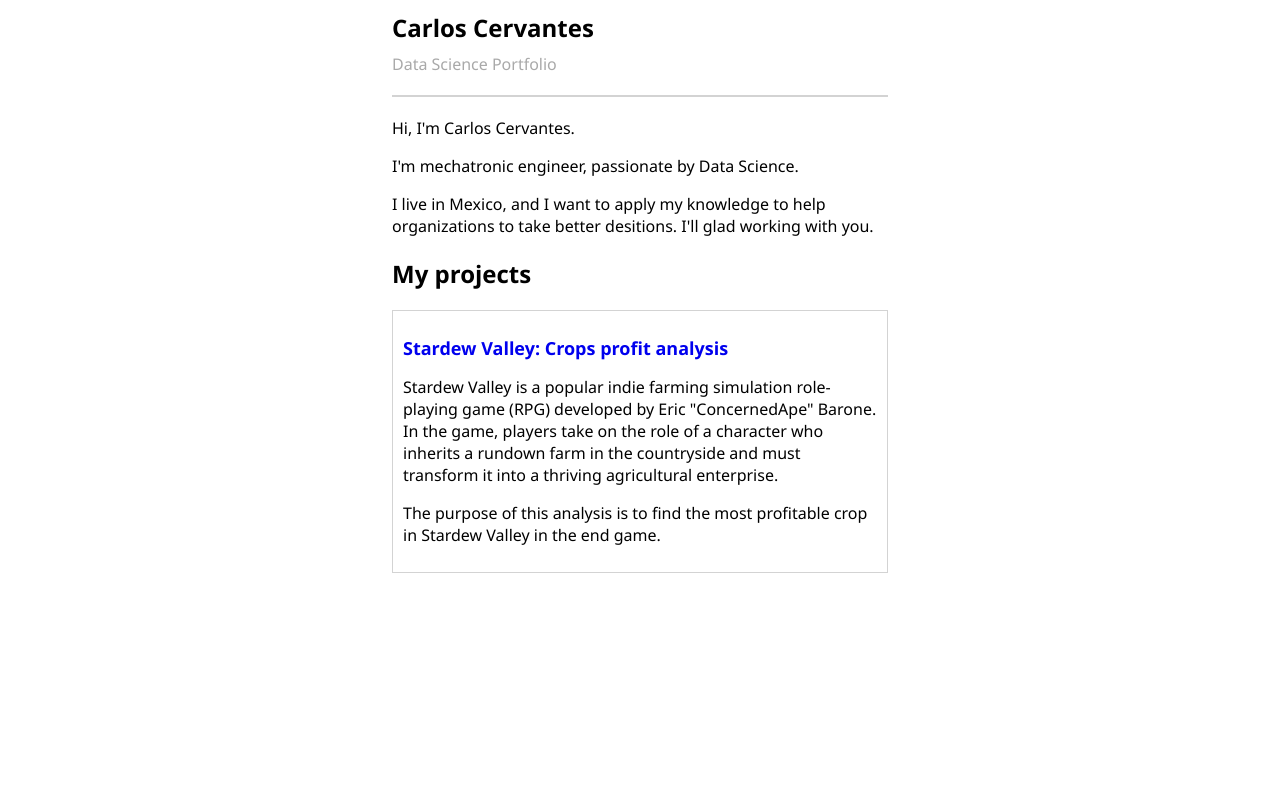
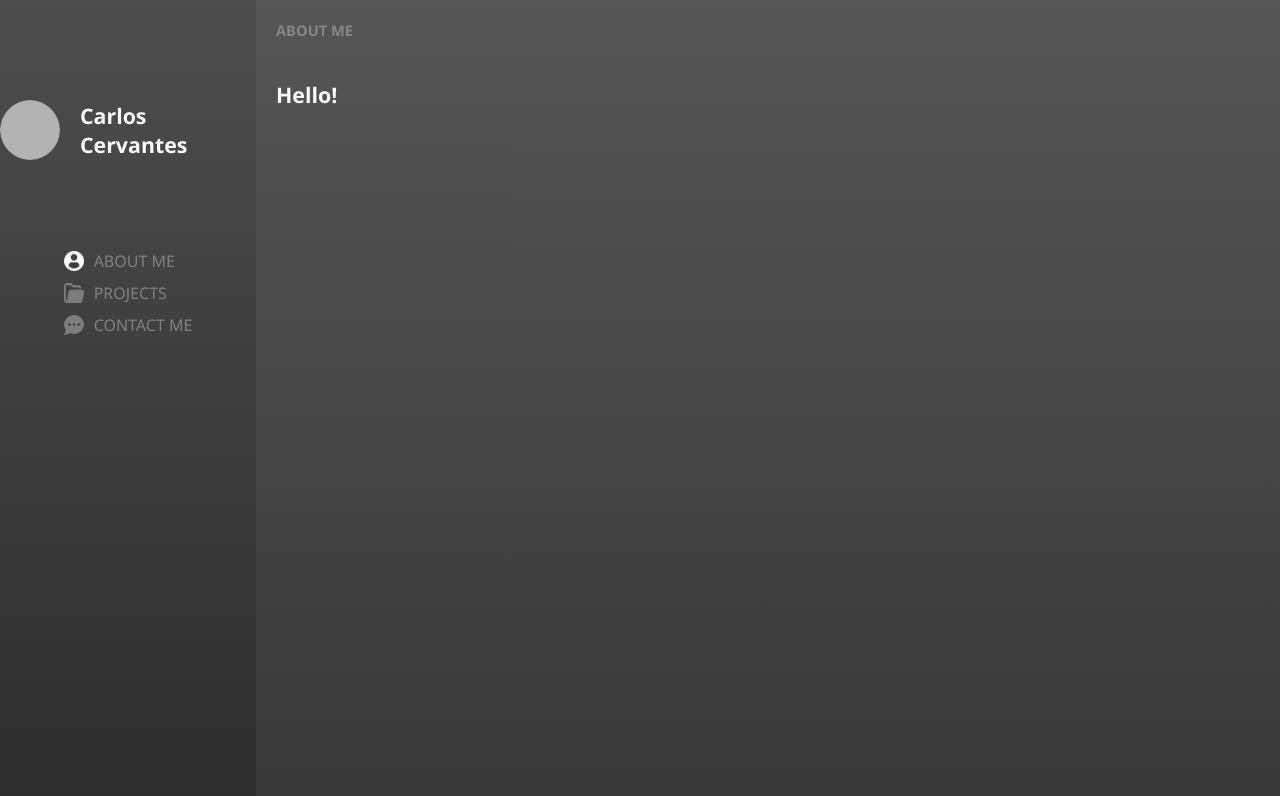
Before and after one commit to Cecax27/cecax27.github.io, a plain HTML site: page index.html in a window 1280 px wide. Drawn offline with Linux system fonts and the light colour scheme.

Commit message:
Change all the style

```diff
--- a/css/main.css
+++ b/css/main.css
@@ -1,44 +1,123 @@
+/* Reset default margin and padding for the whole document */
+body,
+h1,
+h2,
+h3,
+h4,
+h5,
+h6,
+p,
+img {
+    margin: 0;
+    padding: 0;
+}
+
 body {
     font-family: 'Segoe UI', Tahoma, Geneva, Verdana, sans-serif;
-    padding-left: 30%;
-    padding-right: 30%;
 }
 
-a {
-    text-decoration: none;
+/* Style for the header */
+header {
+    width: 20%;
+    height: 100vh;
+    background: linear-gradient(to bottom, #4d4d4d, #2e2e2e);
+    float: left;
+    display: flex;
+    flex-direction: column;
+    justify-content: top;
+    align-items: center;
+    color: #f9f9f9;
 }
 
-h1.title {
-    font-size:x-large;
-    margin-bottom: 0;
-    padding-bottom: 0;
-    line-height: 1;
+.profile {
+    display: flex;
+    flex-direction: row;
+    align-items: center;
+    margin-top: 100px;
+    margin-bottom: 35%;
 }
 
-p.subtitle {
-    font-size: medium;
-    margin-top: 10pt;
-    color: darkgray;
+.profile h2 {
+    font-size: 16pt;
+    font-weight: 600;
 }
 
-hr {
-    border: 1px lightgray solid;
-    margin: 20px 0;
+.profile img {
+    width: 60px;
+    height: 60px;
+    border-radius: 50%;
+    margin-right: 20px;
 }
 
-article.project {
-    border: 1px lightgray solid;
-    padding: 10px;
+.menu {
+    display: flex;
+    flex-direction: column;
+    align-items: left;
 }
 
-article.project h1 {
-    font-size: large;
+.menu-item {
+    display: flex;
+    align-items: center;
+    margin-bottom: 10px;
+    cursor: pointer;
 }
 
-.project h2 {
-    font-size:medium;
+.menu-item img {
+    width: 20px;
+    height: 20px;
+    margin-right: 10px;
 }
 
-a.github_project {
-    color: gray;
+.menu-item span {
+    color: #808080;
 }
+
+/* Selected menu item style */
+.menu-item.selected {
+    color: #f9f9f9;
+}
+
+/* Style for the main content */
+main {
+    width: 80%;
+    height: 100vh;
+    background: linear-gradient(to bottom, #4d4d4d, #2e2e2e);
+    opacity: 0.95;
+    float: right;
+    display: flex;
+    flex-direction: column;
+}
+
+/* Media query for mobile devices */
+@media only screen and (max-width: 600px) {
+
+    /* Display the main content first, then the header below */
+    header,
+    main {
+        width: 100%;
+        float: none;
+    }
+}
+
+
+.page-title,
+.section-title,
+.content {
+    padding: 20px;
+}
+
+.page-title h1{
+    color: #808080;
+    font-size: 11pt;
+    font-weight: 700;
+}
+
+.section-title h2 {
+    color: #f9f9f9;
+    font-size: 16pt;
+    font-weight: 600;
+}
+
+body {
+    font-family: 'Segoe UI', Tahoma, Geneva, Verdana, sans-serif;
+}
--- a/index.html
+++ b/index.html
@@ -7,10 +7,37 @@
     <title>Carlos Cervantes</title>
 </head>
 <body>
-    <h1 class="title">Carlos Cervantes</h1>
-    <p class="subtitle">Data Science Portfolio</p>
-    <hr>
-    <article class="presentation">
+    <header>
+        <div class="profile">
+            <img src="rsc/profile-picture.jpg" alt="Profile Picture">
+            <h2>Carlos Cervantes</h2>
+          </div>
+          <div class="menu">
+            <div class="menu-item">
+              <img src="rsc/about-icon.png" alt="About Icon">
+              <span>ABOUT ME</span>
+            </div>
+            <div class="menu-item">
+              <img src="rsc/projects-icon.png" alt="Projects Icon">
+              <span>PROJECTS</span>
+            </div>
+            <div class="menu-item">
+              <img src="rsc/contact-icon.png" alt="Contact Icon">
+              <span>CONTACT ME</span>
+            </div>
+          </div>
+    </header>
+    <main>
+        <div class="page-title">
+            <h1>ABOUT ME</h1>
+          </div>
+          <div class="section-title">
+            <h2>Hello!</h2>
+          </div>
+          <div class="content">
+            <!-- Content of the page goes here -->
+          </div>
+        <!-- <article class="presentation">
             <p>Hi, I'm Carlos Cervantes.</p>
             <p>I'm mechatronic engineer, passionate by Data Science.</p>
             <p>I live in Mexico, and I want to apply my knowledge to help organizations to take better desitions. I'll glad working with you.</p>
@@ -22,6 +49,7 @@
             <p>Stardew Valley is a popular indie farming simulation role-playing game (RPG) developed by Eric "ConcernedApe" Barone.
             In the game, players take on the role of a character who inherits a rundown farm in the countryside and must transform it into a thriving agricultural enterprise. </p>
             <p>The purpose of this analysis is to find the most profitable crop in Stardew Valley in the end game.</p>
-    </article>
+        </article> -->
+    </main>
 </body>
 </html>
```
Also changed, not shown: rsc/Template.svg (added), rsc/about-icon.png (added), rsc/contact-icon.png (added), rsc/profile-picture.jpg (added), rsc/projects-icon.png (added). Lines whose indentation alone changed are shown as unchanged.
